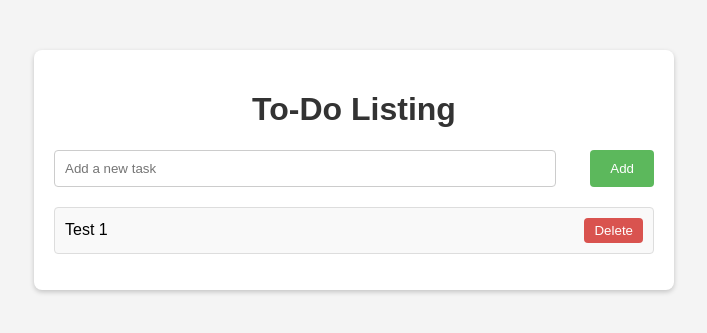
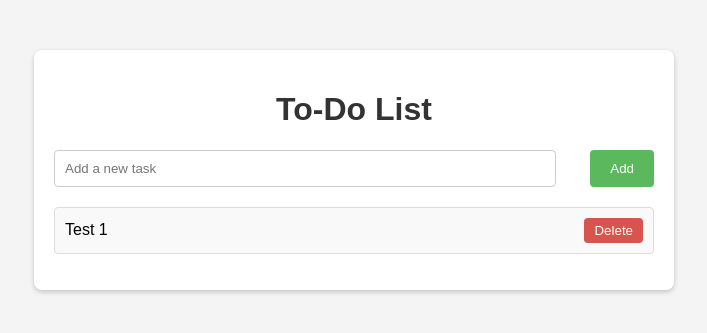
Before and after one commit to saadAshiq141/todo-list, a PHP site: page / in a window 1280 px wide. Shown: the top 333 px of the page, without its empty margins (286-993 px from the left). Run offline with PHP 8.4, Linux system fonts and the light colour scheme.

Commit message:
Frontend UI for Todo-List

```diff
--- a/index.php
+++ b/index.php
@@ -74,7 +74,7 @@
 </head>
 <body>
     <div class="container">
-        <h1>To-Do Listing</h1>
+        <h1>To-Do List</h1>
         <!-- Form for creating a task -->
         <form id="todo-form">
             <input type="text" id="task-input" placeholder="Add a new task" required>
```
